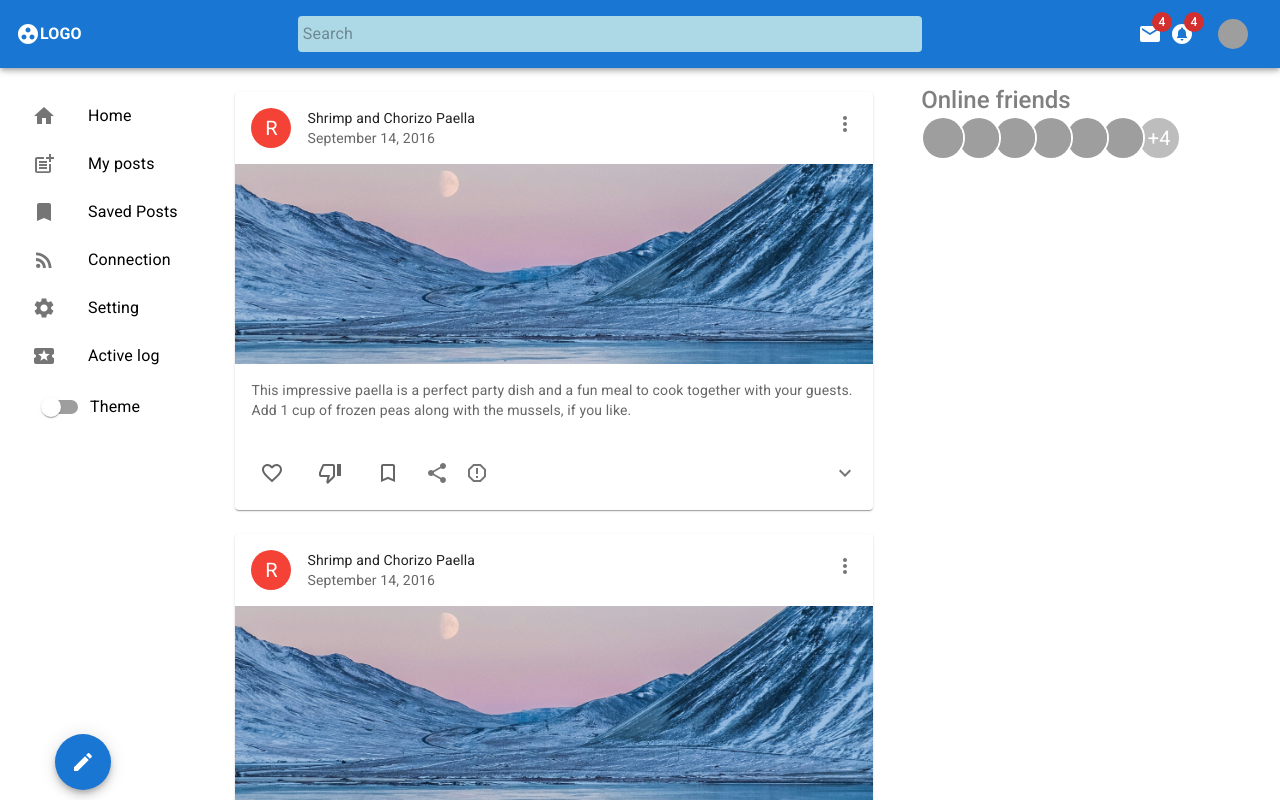
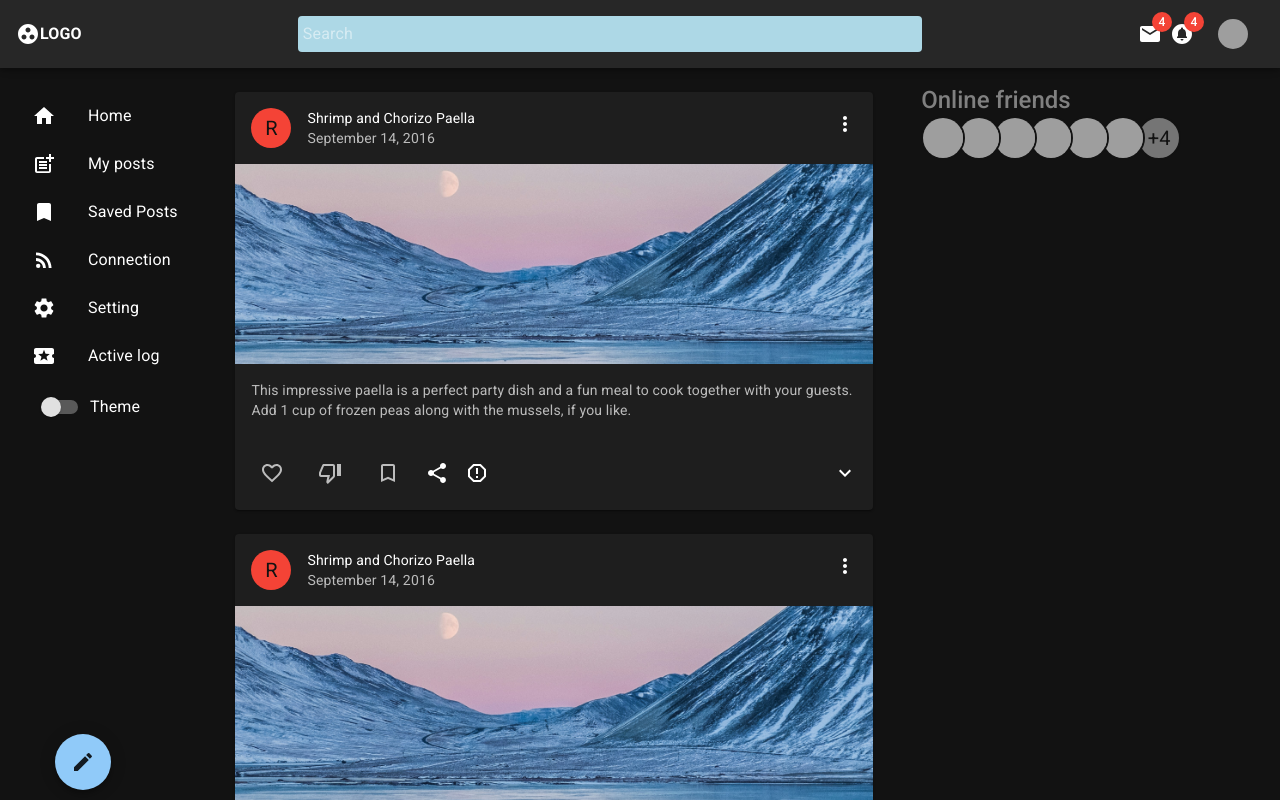
Before and after one commit to J0-Y0/mui_best_practice, a React (Create React App) app in the folder mui_practice/: page / in a window 1280 px wide. Shown: the top 800 px of the page. Built offline with nearby package versions, Linux system fonts and the light colour scheme; grey boxes are pictures that could not be loaded.

Commit message:
darck mode

```diff
--- a/mui_practice/src/App.js
+++ b/mui_practice/src/App.js
@@ -3,20 +3,39 @@ import Rightbar from "./components/Rightbar";
 import Navbar from "./components/Navbar";
 import Feed from "./components/Feed";
 import Box from '@mui/material/Box';
-import { Stack } from "@mui/material";
+import { Stack, ThemeProvider, createTheme } from "@mui/material";
 import NewPost from "./components/NewPost";
+import { useState } from "react";
 function App() {
+  const [mode, setMode] = useState("dark");
 
+  const theme = createTheme({
+    palette: {
+      mode:mode,
+    }
+  })
   return (
-    <Box >
-      <Navbar/>
-      <Stack direction="row" spacing={1} justifyContent="space-between" flexGrow={true} >
-        <Sidebar flex={1} ></Sidebar>
-        <Feed flex={4}></Feed>
-        <Rightbar flex={2}></Rightbar>
-      </Stack>
-      <NewPost></NewPost>
-    </Box>
+    <ThemeProvider theme={theme}>
+      <Box
+        sx={{
+          backgroundColor: theme.palette.background.default,
+          color: theme.palette.text.primary,
+        }}
+      >
+        <Navbar />
+        <Stack
+          direction="row"
+          spacing={1}
+          justifyContent="space-between"
+          flexGrow={true}
+        >
+          <Sidebar flex={1}></Sidebar>
+          <Feed flex={4}></Feed>
+          <Rightbar flex={2}></Rightbar>
+        </Stack>
+        <NewPost></NewPost>
+      </Box>
+    </ThemeProvider>
   );
 }
 
--- a/mui_practice/src/Theme.js
+++ /dev/null
@@ -1,22 +0,0 @@
-import { createTheme } from '@mui/material'
-import React from 'react'
-
- const theme = createTheme({
-//    palette: {
-    //  primary: {
-    //    main: "#fdbe00",
-    //    light: "#264420",
-    //    dark: "#ced4da",
-            // contrastText: "#fff",
-    //  },
-  //    secondary: {
-  //      main: "#1976d2",
-  //      light: "#42a5f5",
-  //      dark: "#1565c0",
-  //      contrastText: "#fff",
-  //    },
-  //  },
- });
-
-
-export default theme
--- a/mui_practice/src/components/utils/ReportModal.js
+++ b/mui_practice/src/components/utils/ReportModal.js
@@ -19,8 +19,11 @@ import {
   Report,
   ReportProblem,
 } from "@mui/icons-material";
+import { useTheme } from "@emotion/react";
 
 const ReportModal = ({ open, onClose }) => {
+      const theme = useTheme();
+
     const StyledModal = styled(Modal)({
         display: "flex",
         justifyContent: "center",
@@ -48,7 +51,9 @@ const ReportModal = ({ open, onClose }) => {
       >
         <Box
           sx={{
-            background: "white",
+            background: theme.palette.background.default,
+            color: theme.palette.text.primary,
+
             padding: 2,
             borderRadius: 2,
             width: "auto",
@@ -60,7 +65,7 @@ const ReportModal = ({ open, onClose }) => {
               display: "flex",
               alignItems: "center",
               fontWeight: "bold",
-                          color: "#283593",
+              color: "#283593",
             }}
           >
             <Announcement fontSize="large" />
--- a/mui_practice/src/index.js
+++ b/mui_practice/src/index.js
@@ -5,15 +5,11 @@ import '@fontsource/roboto/300.css';
 import '@fontsource/roboto/400.css';
 import '@fontsource/roboto/500.css';
 import '@fontsource/roboto/700.css';
-import { ThemeProvider } from '@emotion/react';
-import theme from './Theme';
 const root = ReactDOM.createRoot(document.getElementById('root'));
 
 
 root.render(
   <React.StrictMode>
-    <ThemeProvider theme={theme}>
       <App />
-    </ThemeProvider>
   </React.StrictMode>
 );
```
